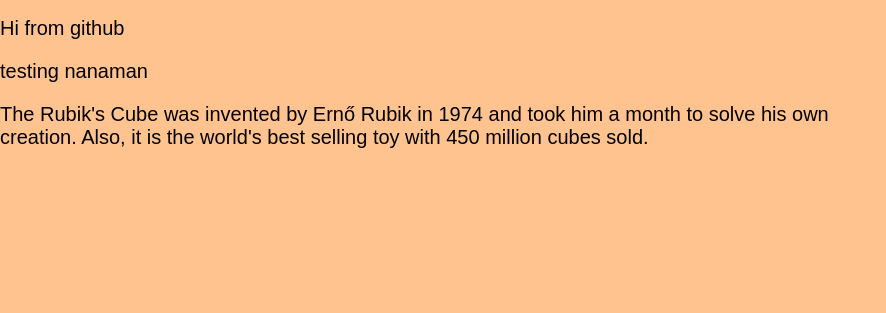
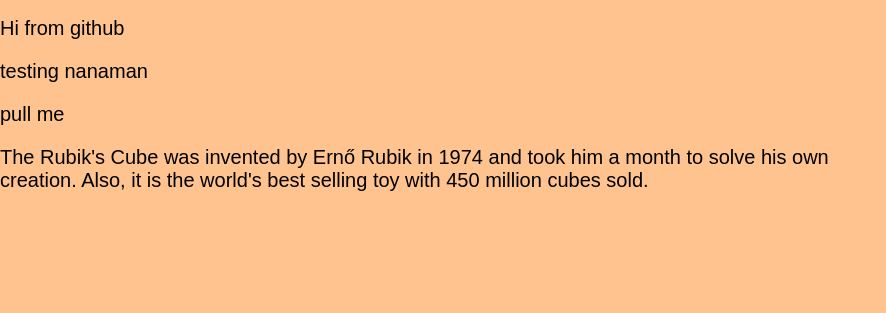
Before and after one commit to 01001010DP/jparcon2026.github.io, a plain HTML site: page index.html in a window 1280 px wide. Shown: the part 423-736 px from the top of the page, 0-886 px from the left. Drawn offline with Linux system fonts and the light colour scheme.

Commit message:
Update index.html
pull me

```diff
--- a/index.html
+++ b/index.html
@@ -99,6 +99,7 @@
                 <p>Hi from vs code</p>
                 <p>Hi from github</p>
                 <p>testing nanaman</p>
+                <p>pull me<p>
                 <p> The Rubik's Cube was invented by Ernő Rubik in 1974 and took him a month to solve his own creation. Also, it is the world's best selling toy with 450 million cubes sold.
                 </p>
             </div>
```
